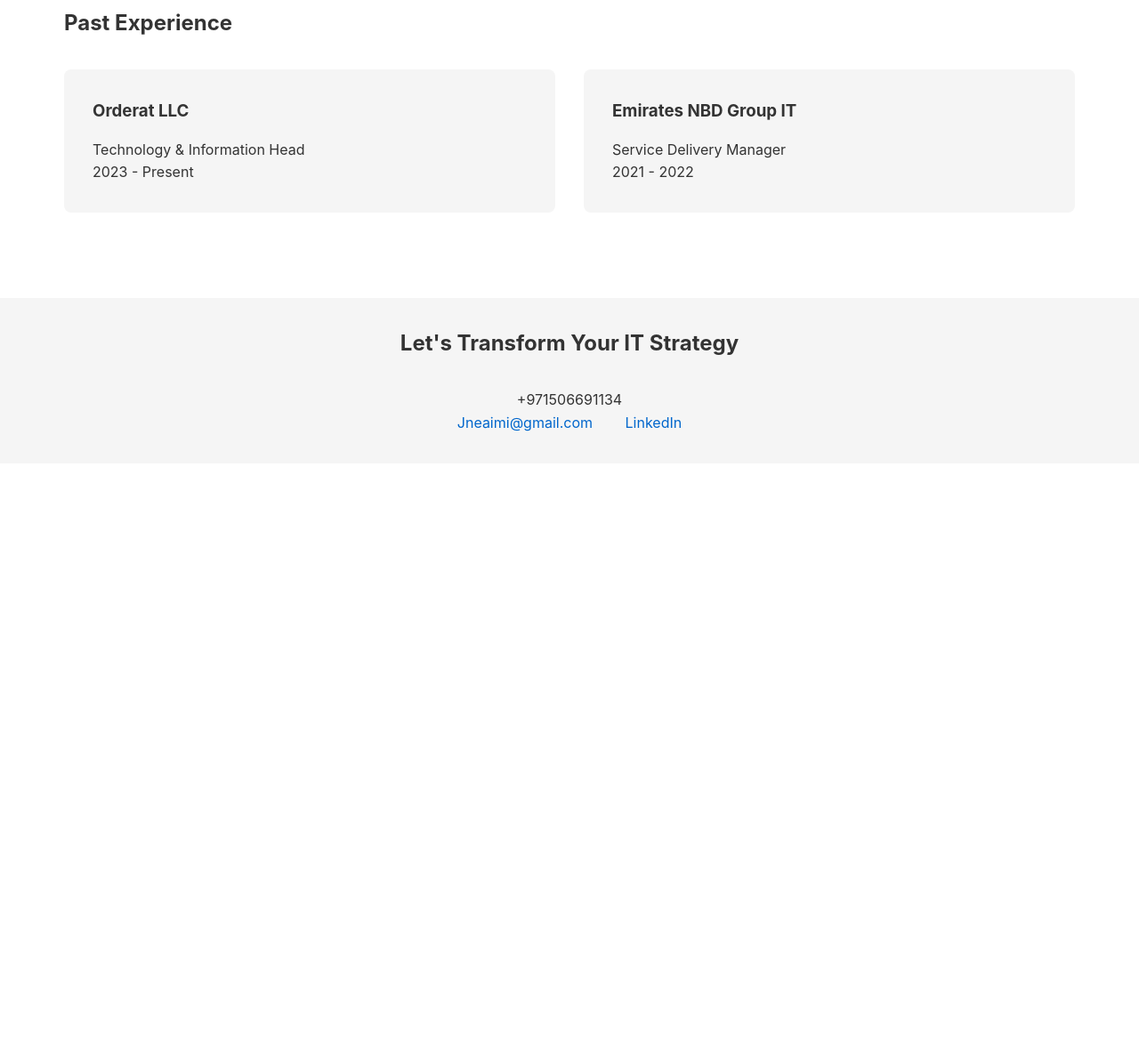
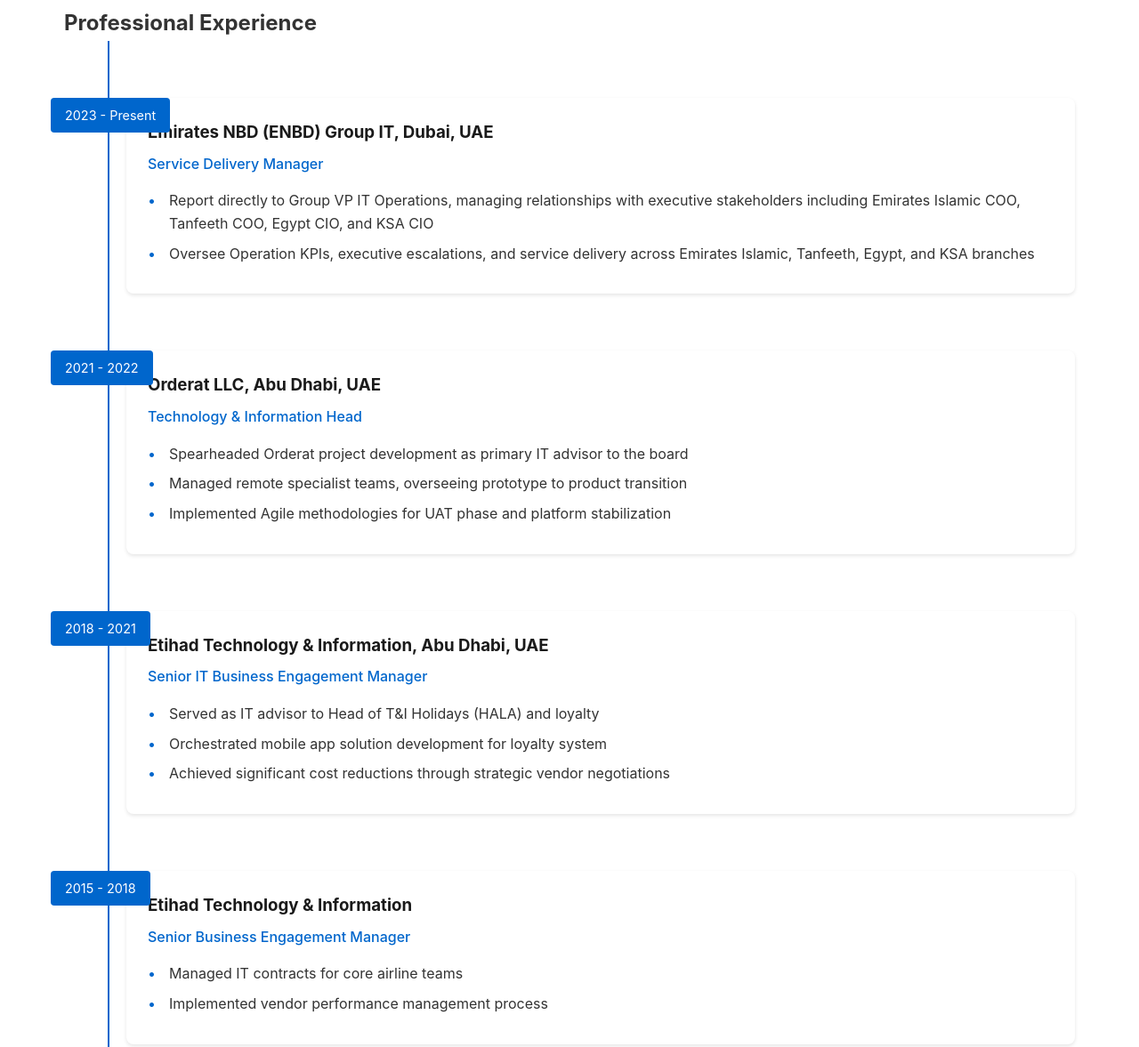
Before and after one commit to jneaimi/jneaimi.com, a plain HTML site: page index.html in a window 1280 px wide. Shown: the part 1200-2377 px from the top of the page at 89% size. Before the commit the page ends 1721 px from the top, so only its background shows below. Drawn offline with Linux system fonts and the light colour scheme.

Commit message:
added more context

```diff
--- a/index.html
+++ b/index.html
@@ -73,18 +73,105 @@
       </section>
 
       <section class="experience">
-        <h2>Past Experience</h2>
-        <div class="experience-grid">
-          <div class="experience-card">
-            <h3>Orderat LLC</h3>
-            <p>Technology & Information Head</p>
-            <p>2023 - Present</p>
+        <h2>Professional Experience</h2>
+        <div class="timeline">
+          <div class="timeline-item">
+            <div class="timeline-date">2023 - Present</div>
+            <div class="timeline-content">
+              <h3>Emirates NBD (ENBD) Group IT, Dubai, UAE</h3>
+              <h4>Service Delivery Manager</h4>
+              <ul>
+                <li>
+                  Report directly to Group VP IT Operations, managing
+                  relationships with executive stakeholders including Emirates
+                  Islamic COO, Tanfeeth COO, Egypt CIO, and KSA CIO
+                </li>
+                <li>
+                  Oversee Operation KPIs, executive escalations, and service
+                  delivery across Emirates Islamic, Tanfeeth, Egypt, and KSA
+                  branches
+                </li>
+              </ul>
+            </div>
           </div>
 
-          <div class="experience-card">
-            <h3>Emirates NBD Group IT</h3>
-            <p>Service Delivery Manager</p>
-            <p>2021 - 2022</p>
+          <div class="timeline-item">
+            <div class="timeline-date">2021 - 2022</div>
+            <div class="timeline-content">
+              <h3>Orderat LLC, Abu Dhabi, UAE</h3>
+              <h4>Technology & Information Head</h4>
+              <ul>
+                <li>
+                  Spearheaded Orderat project development as primary IT advisor
+                  to the board
+                </li>
+                <li>
+                  Managed remote specialist teams, overseeing prototype to
+                  product transition
+                </li>
+                <li>
+                  Implemented Agile methodologies for UAT phase and platform
+                  stabilization
+                </li>
+              </ul>
+            </div>
+          </div>
+
+          <div class="timeline-item">
+            <div class="timeline-date">2018 - 2021</div>
+            <div class="timeline-content">
+              <h3>Etihad Technology & Information, Abu Dhabi, UAE</h3>
+              <h4>Senior IT Business Engagement Manager</h4>
+              <ul>
+                <li>
+                  Served as IT advisor to Head of T&I Holidays (HALA) and
+                  loyalty
+                </li>
+                <li>
+                  Orchestrated mobile app solution development for loyalty
+                  system
+                </li>
+                <li>
+                  Achieved significant cost reductions through strategic vendor
+                  negotiations
+                </li>
+              </ul>
+            </div>
+          </div>
+
+          <div class="timeline-item">
+            <div class="timeline-date">2015 - 2018</div>
+            <div class="timeline-content">
+              <h3>Etihad Technology & Information</h3>
+              <h4>Senior Business Engagement Manager</h4>
+              <ul>
+                <li>Managed IT contracts for core airline teams</li>
+                <li>Implemented vendor performance management process</li>
+              </ul>
+            </div>
+          </div>
+
+          <div class="timeline-item show-more-trigger">
+            <button class="show-more-btn">Show More Experience</button>
+          </div>
+
+          <div class="hidden-experience">
+            <!-- Earlier experiences will be hidden by default -->
+            <div class="timeline-item">
+              <div class="timeline-date">2013 - 2015</div>
+              <div class="timeline-content">
+                <h3>Etihad Technology & Information</h3>
+                <h4>IT Change Manager</h4>
+                <ul>
+                  <li>
+                    Transformed change management system from manual to
+                    automated processes
+                  </li>
+                </ul>
+              </div>
+            </div>
+
+            <!-- Add remaining experience items here -->
           </div>
         </div>
       </section>
--- a/script.js
+++ b/script.js
@@ -29,4 +29,19 @@
     section.style.transition = "all 0.6s ease-out";
     observer.observe(section);
   });
+
+  // Show more experience functionality
+  const showMoreBtn = document.querySelector(".show-more-btn");
+  const hiddenExperience = document.querySelector(".hidden-experience");
+
+  if (showMoreBtn && hiddenExperience) {
+    showMoreBtn.addEventListener("click", () => {
+      hiddenExperience.style.display =
+        hiddenExperience.style.display === "none" ? "block" : "none";
+      showMoreBtn.textContent =
+        hiddenExperience.style.display === "none"
+          ? "Show More Experience"
+          : "Show Less";
+    });
+  }
 });
--- a/styles.css
+++ b/styles.css
@@ -143,3 +143,111 @@
     grid-template-columns: 1fr;
   }
 }
+
+/* Add these new styles after your existing CSS */
+.timeline {
+  position: relative;
+  max-width: 1200px;
+  margin: 0 auto;
+  padding: 2rem 0;
+}
+
+.timeline::before {
+  content: "";
+  position: absolute;
+  width: 2px;
+  background: var(--accent-color);
+  top: 0;
+  bottom: 0;
+  left: 50px;
+  margin-left: -1px;
+}
+
+.timeline-item {
+  padding: 2rem 0;
+  position: relative;
+  margin-left: 70px;
+}
+
+.timeline-date {
+  position: absolute;
+  left: -85px;
+  background: var(--accent-color);
+  color: white;
+  padding: 0.5rem 1rem;
+  border-radius: 4px;
+  font-size: 0.9rem;
+  white-space: nowrap;
+}
+
+.timeline-content {
+  background: white;
+  padding: 1.5rem;
+  border-radius: 8px;
+  box-shadow: 0 2px 4px rgba(0, 0, 0, 0.1);
+}
+
+.timeline-content h3 {
+  color: var(--primary-color);
+  margin-bottom: 0.5rem;
+}
+
+.timeline-content h4 {
+  color: var(--accent-color);
+  margin-bottom: 1rem;
+  font-weight: 500;
+}
+
+.timeline-content ul {
+  list-style: none;
+  margin: 0;
+  padding: 0;
+}
+
+.timeline-content li {
+  margin-bottom: 0.5rem;
+  padding-left: 1.5rem;
+  position: relative;
+}
+
+.timeline-content li::before {
+  content: "•";
+  color: var(--accent-color);
+  position: absolute;
+  left: 0;
+}
+
+.hidden-experience {
+  display: none;
+}
+
+.show-more-btn {
+  background: var(--accent-color);
+  color: white;
+  border: none;
+  padding: 0.75rem 1.5rem;
+  border-radius: 4px;
+  cursor: pointer;
+  font-size: 1rem;
+  transition: background-color 0.3s;
+}
+
+.show-more-btn:hover {
+  background-color: #0052a3;
+}
+
+@media (max-width: 768px) {
+  .timeline::before {
+    left: 31px;
+  }
+
+  .timeline-item {
+    margin-left: 45px;
+  }
+
+  .timeline-date {
+    left: -60px;
+    font-size: 0.8rem;
+    padding: 0.3rem 0.8rem;
+  }
+}
```
